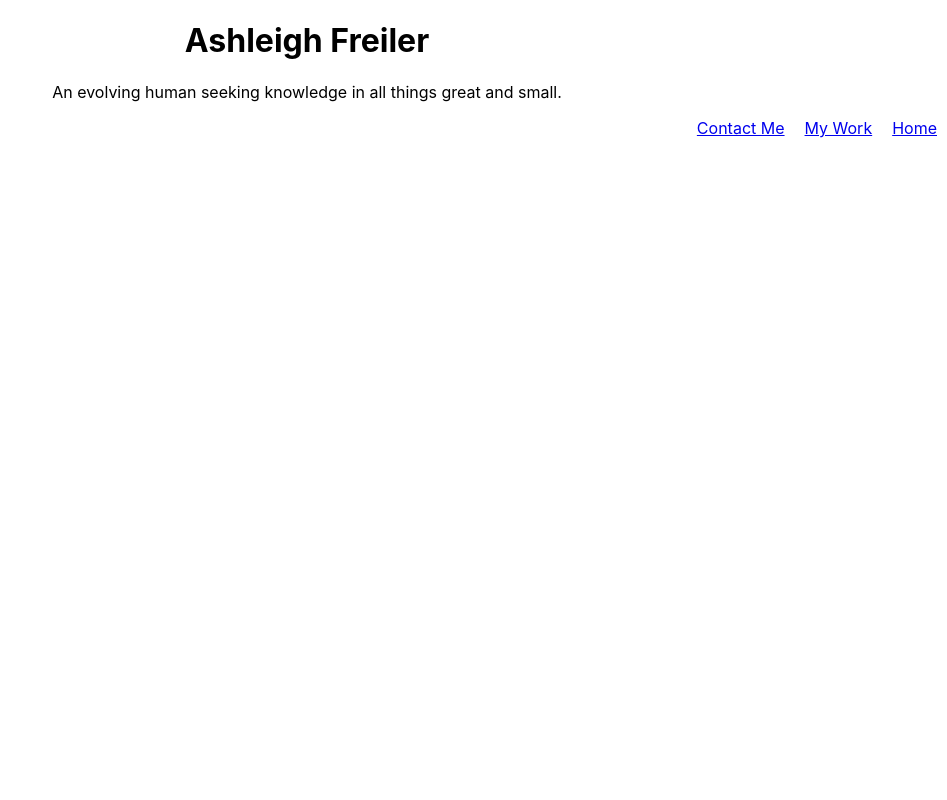
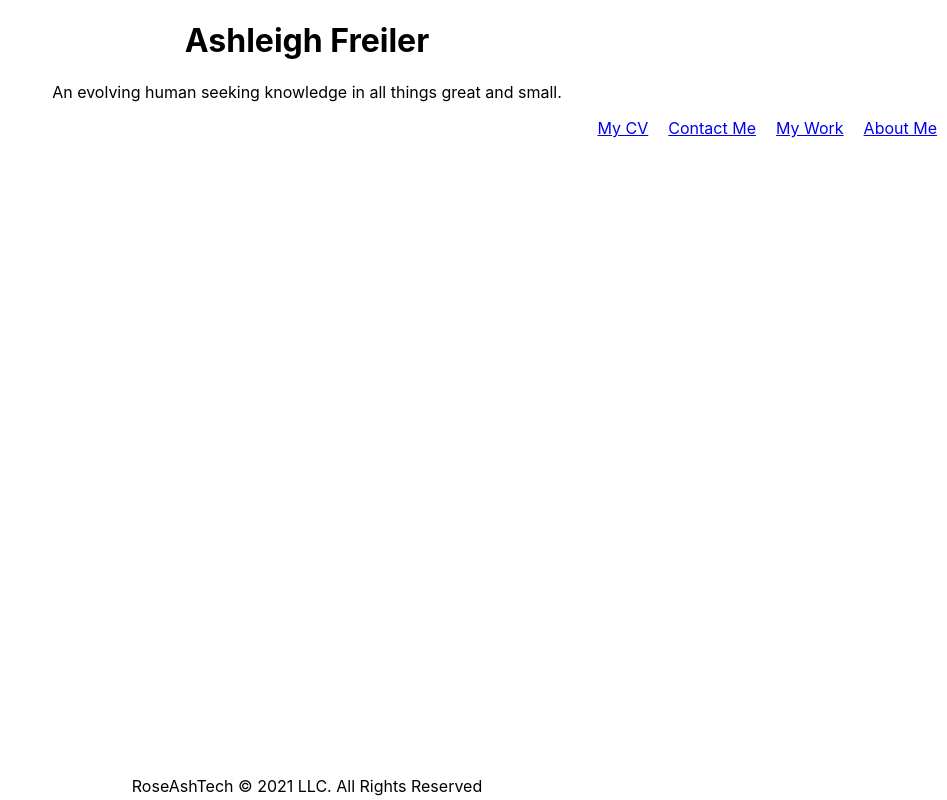
Before and after one commit to ARFreiler/React-Portfolio, a React (Create React App) app in the folder react-portfolio/: page / in a window 1280 px wide. Shown: the whole page, without its empty margins (333-1280 px from the left). Built offline with nearby package versions, Linux system fonts and the light colour scheme.

Commit message:
Created footer.js file and styled in footer.css. Imported into App.js

```diff
--- a/react-portfolio/src/App.js
+++ b/react-portfolio/src/App.js
@@ -1,6 +1,7 @@
 import React from 'react';
 
 import './App.css';
+import Footer from './components/Footer/Footer';
 import Header from './components/Header/Header';
 // import Navbar from './components/Navbar';
 // import Body from './components/Body';
@@ -11,6 +12,7 @@ function App() {
   return (
     <div>
       <Header />
+      <Footer />
     </div>
   );
 }
--- a/react-portfolio/src/components/Footer/Footer.css
+++ b/react-portfolio/src/components/Footer/Footer.css
@@ -0,0 +1,8 @@
+.footer {
+    position: fixed;
+    left: 0px;
+    bottom: 10px;
+    height: 30px;
+    width: 100%;
+    text-align: center;
+}
--- a/react-portfolio/src/components/Footer/Footer.js
+++ b/react-portfolio/src/components/Footer/Footer.js
@@ -0,0 +1,17 @@
+import React from 'react';
+
+import './Footer.css';
+
+const Footer = () => {
+    return (
+        <footer className="footer">
+            <div className="center-text">
+                <p className="copyright">
+                    RoseAshTech © 2021 LLC. All Rights Reserved
+                </p>
+            </div>
+        </footer>
+    );
+};
+
+export default Footer;
--- a/react-portfolio/src/components/Navbar/Navbar.js
+++ b/react-portfolio/src/components/Navbar/Navbar.js
@@ -6,9 +6,10 @@ const Navbar = () => {
     return (
         <div>
             <div class="topnav">
-                <a class="active" href="#home">Home</a>
+                <a class="active" href="#home">About Me</a>
                 <a href="#work">My Work</a>
                 <a href="#contact">Contact Me</a>
+                <a href="#resume">My CV</a>
             </div>
         </div>
     );
```
